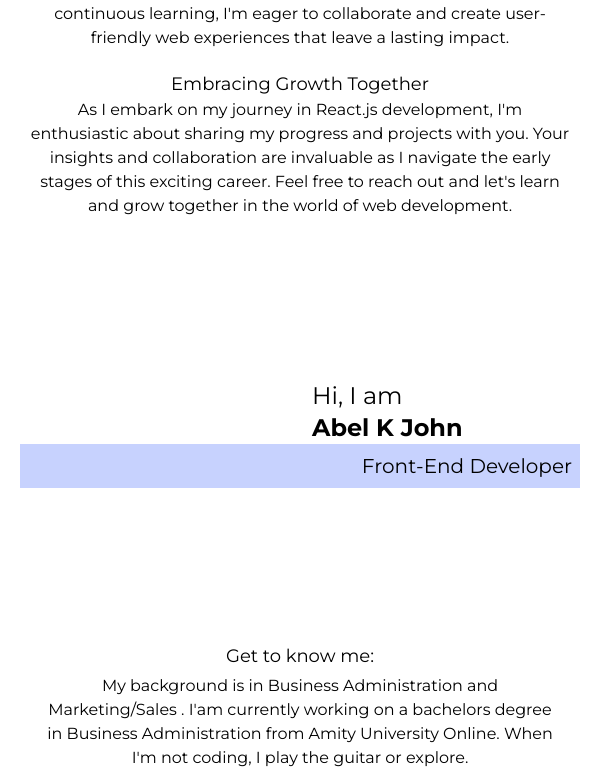
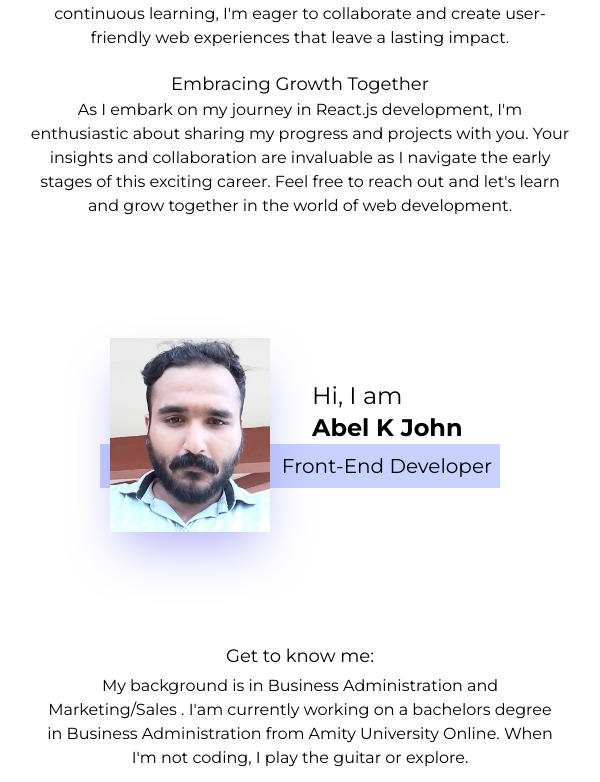
Before and after one commit to abelkjohn/portfolio, a Next.js app: page / in a window 600 px wide. Shown: the part 707-1489 px from the top of the page. Built offline with nearby package versions, Linux system fonts and the light colour scheme.

Commit message:
modified:   app/Components/Hi.jsx 	modified:   app/globals.css

```diff
--- a/app/Components/Hi.jsx
+++ b/app/Components/Hi.jsx
@@ -4,7 +4,7 @@ import Me from '../images/Me2.jpg'
 export default function Hi(){
     return (
         <div className=" relative h-96 flex justify-center items-center ">
-            <img className="absolute top-10 custom-right w-60 shadow-2xl shadow-indigo-500/50" src={Me.src}></img>
+            <img className="absolute top-10 custom-right custom-me-img md:w-60 lg:w-60 shadow-2xl shadow-indigo-500/50" src={Me.src}></img>
             <div className="flex flex-col items-end">
                 <p className="text-2xl w-1/2 text-left pl-3">Hi, I am</p>
                 <p className="text-2xl w-1/2 text-left pl-3"><strong>Abel K John</strong></p>
--- a/app/globals.css
+++ b/app/globals.css
@@ -34,10 +34,32 @@ html, body {
 
 }
 
-.custom-width {
-    width: 28em;
+
+
+.custom-right {
+    right: 50%;
 }
 
-.custom-right {
-    right: 47em;
+
+@media (min-width: 600px) {
+    .custom-width {
+    width: 28em;
+    }
+
+    .custom-me-img {
+        width: 15em;
+    }
 }
+
+@media (max-width: 600px){
+
+    .custom-me-img{
+        width: 10em;
+        right: 55%;
+        top: 6em;
+    }
+
+    .custom-width {
+        width: 20em;
+    }
+}
```
